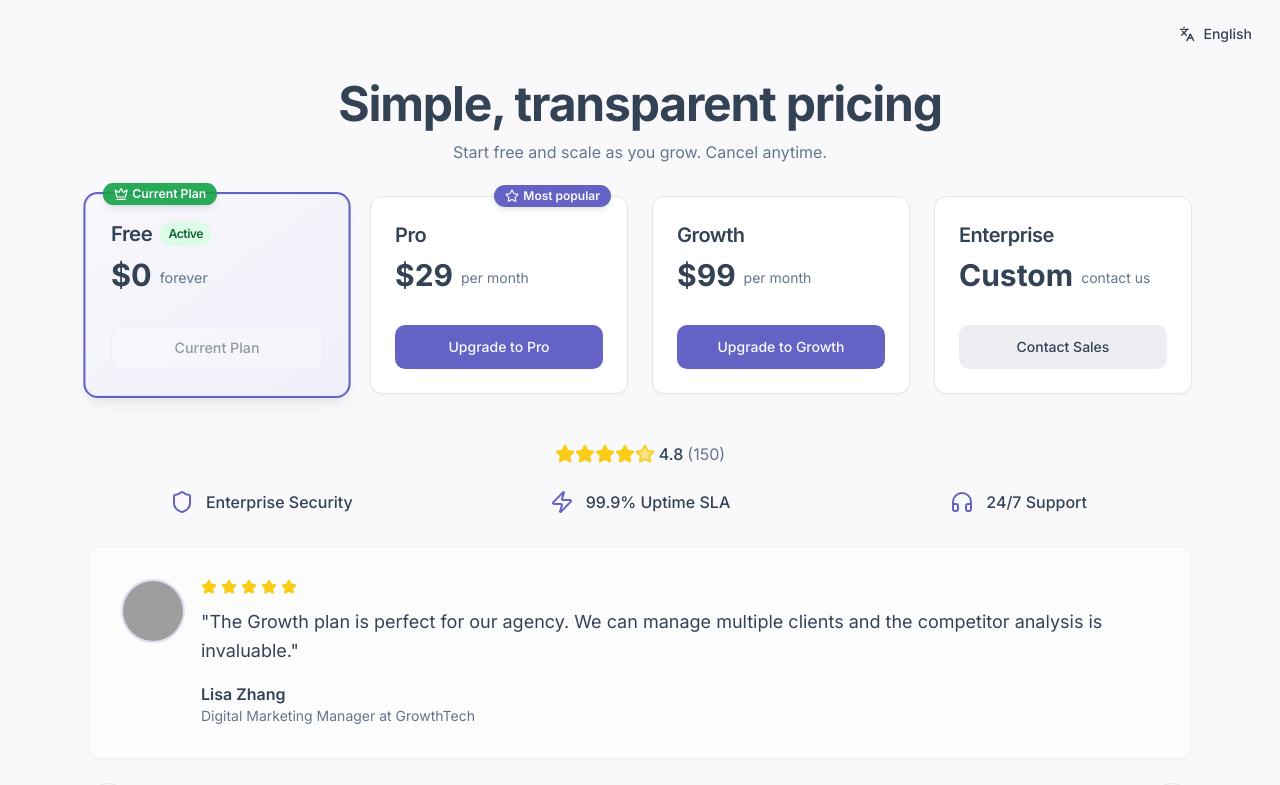
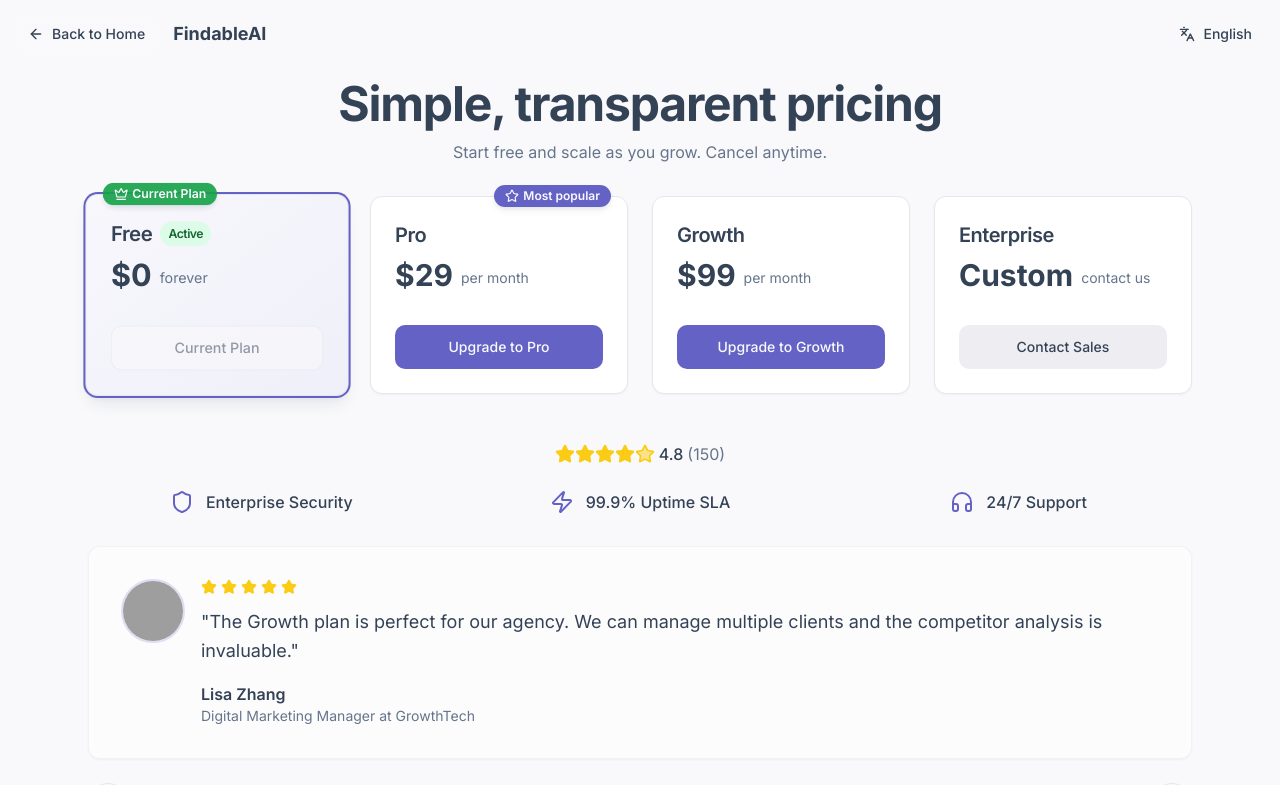
Before and after one commit to davidovier/boost-ai-reach, a React (Vite) app: page /pricing in a window 1280 px wide. Shown: the top 785 px of the page. Built offline with nearby package versions, Linux system fonts and the light colour scheme; grey boxes are pictures that could not be loaded.

Commit message:
Add navigation to pricing page
Implement navigation from the pricing page to the dashboard and landing page for both anonymous and logged-in users. This ensures users can easily return to previous sections of the application after viewing pricing information.

```diff
--- a/src/pages/Pricing.tsx
+++ b/src/pages/Pricing.tsx
@@ -7,9 +7,12 @@ import { StarRating } from '@/components/ui/star-rating';
 import { FAQAccordion } from '@/components/ui/faq-accordion';
 import { Shield, Zap, HeadphonesIcon } from 'lucide-react';
 import { useMemo } from 'react';
-import { useNavigate } from 'react-router-dom';
+import { useNavigate, Link } from 'react-router-dom';
 import { PlanCard } from '@/components/pricing/PlanCard';
 import { DynamicUpgradeButton } from '@/components/pricing/DynamicUpgradeButton';
+import { useAuth } from '@/hooks/useAuth';
+import { ArrowLeft } from 'lucide-react';
+import { Button } from '@/components/ui/button';
 
 // Plan configuration - keys match translation keys
 const planKeys = ['free', 'pro', 'growth', 'enterprise'] as const;
@@ -17,6 +20,7 @@ const planKeys = ['free', 'pro', 'growth', 'enterprise'] as const;
 export default function Pricing() {
   const navigate = useNavigate();
   const { t } = useTranslation();
+  const { profile } = useAuth();
   const origin = typeof window !== 'undefined' ? window.location.origin : '';
   const pageUrl = `${origin}/pricing`;
   const ogImage = 'https://images.unsplash.com/photo-1551281044-8f785ba67e45?q=80&w=1600&auto=format&fit=crop';
@@ -166,6 +170,28 @@ export default function Pricing() {
         <div className="absolute top-4 right-4 z-10">
           <LanguageToggle />
         </div>
+
+        {/* Navigation Header */}
+        <header className="absolute top-4 left-4 z-10">
+          <div className="flex items-center gap-4">
+            <Button
+              variant="ghost"
+              size="sm"
+              onClick={() => navigate(profile ? '/dashboard' : '/')}
+              className="flex items-center gap-2 hover:bg-background/80 backdrop-blur-sm"
+            >
+              <ArrowLeft className="w-4 h-4" />
+              {profile ? 'Back to Dashboard' : 'Back to Home'}
+            </Button>
+
+            <Link
+              to="/"
+              className="flex items-center gap-2 text-lg font-bold text-foreground hover:text-primary transition-colors"
+            >
+              FindableAI
+            </Link>
+          </div>
+        </header>
         <section className="mx-auto max-w-6xl px-6 pt-20 pb-8 text-center">
           <h1 className="text-4xl sm:text-5xl font-bold tracking-tight">{t('pricing.heading')}</h1>
           <p className="mt-3 text-muted-foreground max-w-2xl mx-auto">
```
